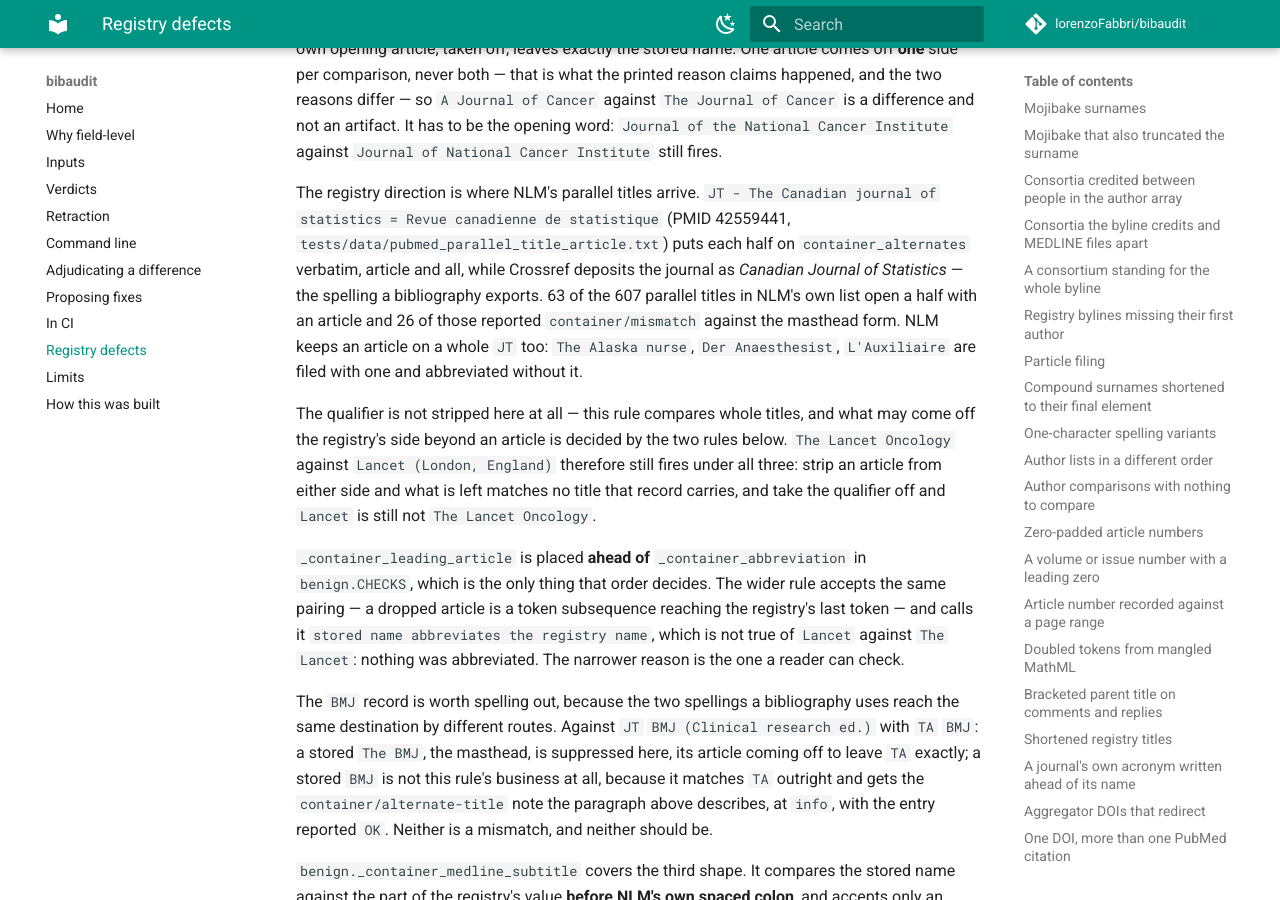
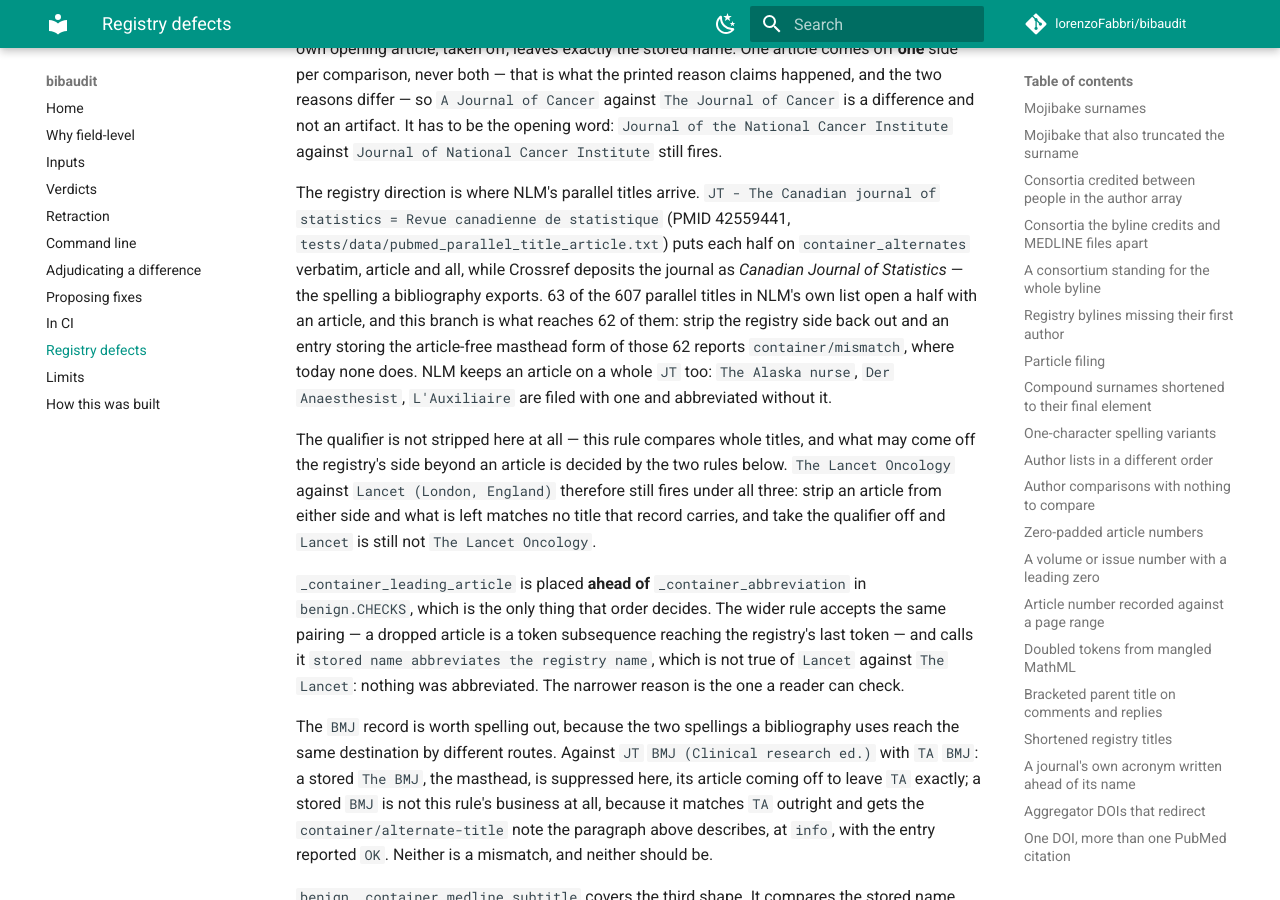
Before and after one commit to lorenzoFabbri/bibaudit, an MkDocs documentation site: the page built from docs/registry-artifacts.md, in a window 1280 px wide and 900 px high, scrolled down 21649 px. Built offline with MkDocs 1.6.1 and Material for MkDocs 9.7.7, drawn with Linux system fonts in a browser that asks for light colours; comment, search, counter and statistics services are not loaded.

Commit message:
Say what the registry-side article strip reaches, not what the old rule missed
The 26 titles named beside that branch were counted on the tree before it
landed, where the abbreviation rule was still unbounded and covered 36 of
them by skipping over a whole word. Under the rule set as it now stands the
branch is the only thing that reaches 62 of the 63 parallel titles whose half
opens with an article, and none of them reports a mismatch.

```diff
--- a/docs/registry-artifacts.md
+++ b/docs/registry-artifacts.md
@@ -1025,9 +1025,11 @@ Canadian journal of statistics = Revue canadienne de statistique` (PMID
 `container_alternates` verbatim, article and all, while Crossref deposits the
 journal as *Canadian Journal of Statistics* — the spelling a bibliography
 exports. 63 of the 607 parallel titles in NLM's own list open a half with an
-article and 26 of those reported `container/mismatch` against the masthead
-form. NLM keeps an article on a whole `JT` too: `The Alaska nurse`, `Der
-Anaesthesist`, `L'Auxiliaire` are filed with one and abbreviated without it.
+article, and this branch is what reaches 62 of them: strip the registry side
+back out and an entry storing the article-free masthead form of those 62
+reports `container/mismatch`, where today none does. NLM keeps an article on a
+whole `JT` too: `The Alaska nurse`, `Der Anaesthesist`, `L'Auxiliaire` are
+filed with one and abbreviated without it.
 
 The qualifier is not stripped here at all — this rule compares whole titles,
 and what may come off the registry's side beyond an article is decided by the
```
Also changed, not shown: 1 other file.
